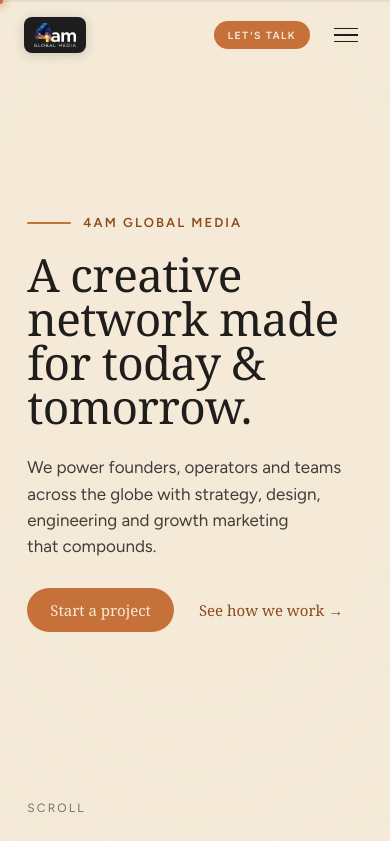
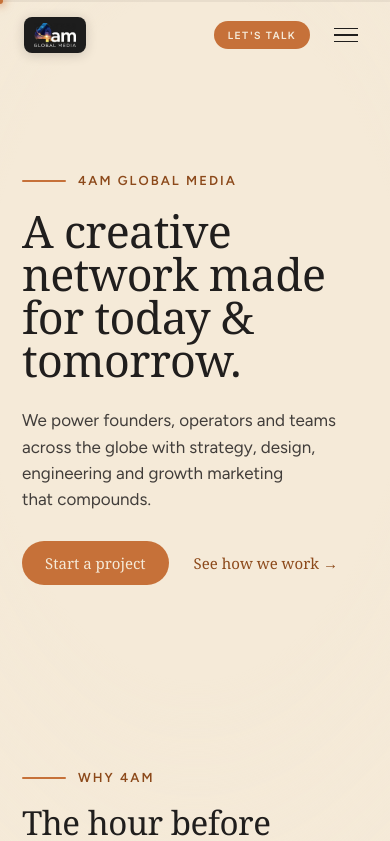
Before and after one commit to shoaibkmca2025/4am-Client, a React (Vite) app: page / in a window 390 px wide. Shown: the top 841 px of the page. Built offline with nearby package versions, Linux system fonts and the light colour scheme; a web font is replaced by a local one.

Commit message:
mobile responciveness added

```diff
--- a/components/SculptureBackground.tsx
+++ b/components/SculptureBackground.tsx
@@ -318,10 +318,11 @@ export default function SculptureBackground() {
     }
     window.addEventListener('scroll', readScroll, { passive: true });
 
-    let pointerX = 0, pointerY = 0;
+    let pointerX = 0, pointerY = 0, pointerMovedAt = 0;
     const onPointer = (ev: PointerEvent) => {
       pointerX = (ev.clientX / window.innerWidth - 0.5) * 2;
       pointerY = (ev.clientY / window.innerHeight - 0.5) * 2;
+      pointerMovedAt = performance.now();
     };
     window.addEventListener('pointermove', onPointer, { passive: true });
 
@@ -336,19 +337,31 @@ export default function SculptureBackground() {
     current = target;
 
     let paused = false;
+    let warmup = 90; // render the opening frames so the object appears + settles
     const onVisibility = () => { paused = document.hidden; };
     document.addEventListener('visibilitychange', onVisibility);
 
     renderer.setAnimationLoop(() => {
       if (paused) return;
+      if (typeof w.__sculptSideX === 'number') sideTarget = w.__sculptSideX;
+      // Idle-skip: when nothing is moving (no scroll morph, no side-shift, no
+      // recent pointer motion), don't render at all — keeps the GPU quiet and
+      // scrolling smooth. The object is otherwise static between sections.
+      const scrolling = Math.abs(target - current) > 0.0006;
+      const sliding = Math.abs(sideTarget - sideCurrent) > 0.0006;
+      const pointering = performance.now() - pointerMovedAt < 450;
+      if (warmup > 0) warmup--;
+      else if (!scrolling && !sliding && !pointering) return;
+
       current += (target - current) * 0.085;
+      if (!scrolling) current = target;
+      sideCurrent += (sideTarget - sideCurrent) * 0.06;
+      if (!sliding) sideCurrent = sideTarget;
       apply(current);
+      // Override the stage's horizontal placement with the section's target side
+      // so the object always sits in the text's empty half. Pushed a touch
+      // harder on wider screens; never fully centred where it'd overlap.
       const aspect = camera.aspect;
-      // Override the stage's horizontal placement with the section's target side
-      // (smoothed), so the object always sits in the text's empty half. Pushed
-      // a touch harder on wider screens; never fully centred where it'd overlap.
-      if (typeof w.__sculptSideX === 'number') sideTarget = w.__sculptSideX;
-      sideCurrent += (sideTarget - sideCurrent) * 0.06;
       const push = 0.72 + 0.36 * Math.max(0, Math.min(1, (aspect - 1.1) / 0.7));
       rig.position.x = sideCurrent * push;
       const back = 1 + Math.max(0, 1.6 - aspect) * 0.45;
--- a/index.css
+++ b/index.css
@@ -537,11 +537,12 @@ a[role="button"]:active {
 /* Fixed 3D canvas + vignette (behind editorial content) */
 #o-scene {
   position: fixed; inset: 0; z-index: 0; pointer-events: none;
-  /* The object is nudged to the empty half of each section (JS sets the
-     transform/opacity per active section) so it sits BESIDE the text, not
-     behind it. */
-  transition: transform 1s cubic-bezier(0.16, 1, 0.3, 1), opacity 0.7s ease;
-  will-change: transform, opacity;
+  /* Opacity fades per active section; horizontal placement is handled inside
+     the WebGL scene. Its own compositor layer (contain) keeps the constant
+     canvas out of the page's scroll repaints. */
+  transition: opacity 0.6s ease;
+  will-change: opacity;
+  contain: layout paint style;
 }
 @media (prefers-reduced-motion: reduce) { #o-scene { transition: none; } }
 .o-vignette {
@@ -650,6 +651,30 @@ a[role="button"]:active {
   color: color-mix(in oklch, var(--color-text), var(--color-bg) 45%); transition: opacity .3s;
 }
 @media (max-width: 900px) { #o-rail { display: none; } }
+
+/* ── Phones only: the editorial full-screen sections become compact,
+   content-height blocks (no forced 100vh gaps, no address-bar jump).
+   Desktop/tablet keep the full-screen rhythm untouched. ──────────── */
+@media (max-width: 768px) {
+  .organic .o-section {
+    min-height: auto;
+    padding: 58px 22px;
+  }
+  .organic #home {
+    min-height: 84svh;      /* keep the hero impactful, address-bar safe */
+    padding-top: 104px;     /* clear the fixed navbar */
+    align-content: center;
+  }
+  .organic .o-col,
+  .organic .o-col.right { max-width: 100%; justify-self: stretch; }
+  .organic h1 { font-size: clamp(38px, 11.5vw, 56px); }
+  .organic h2 { font-size: clamp(28px, 8.5vw, 42px); }
+  .organic blockquote { font-size: clamp(26px, 8vw, 40px); }
+  .o-cue { display: none; }  /* no sculpture story to cue on phones */
+}
+@supports not (min-height: 84svh) {
+  @media (max-width: 768px) { .organic #home { min-height: 84vh; } }
+}
 
 /* ── Components (warm) ───────────────────────────────────────────── */
 .o-btn {
```
